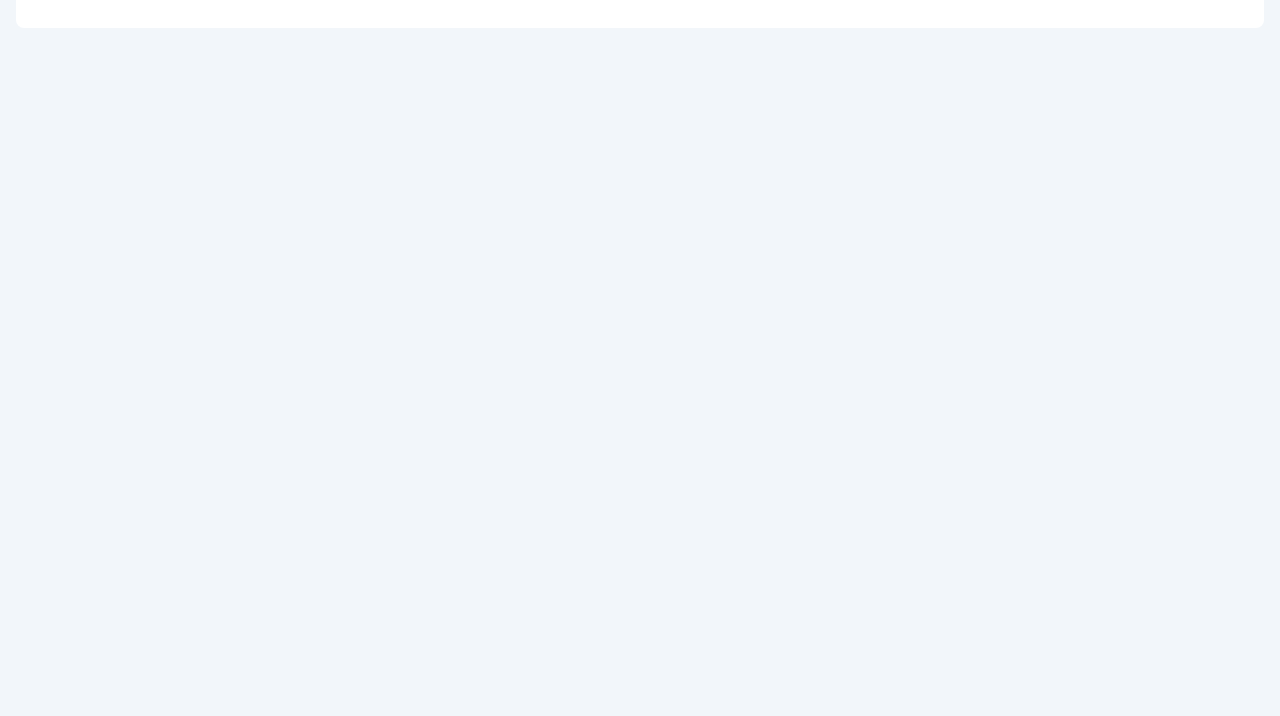
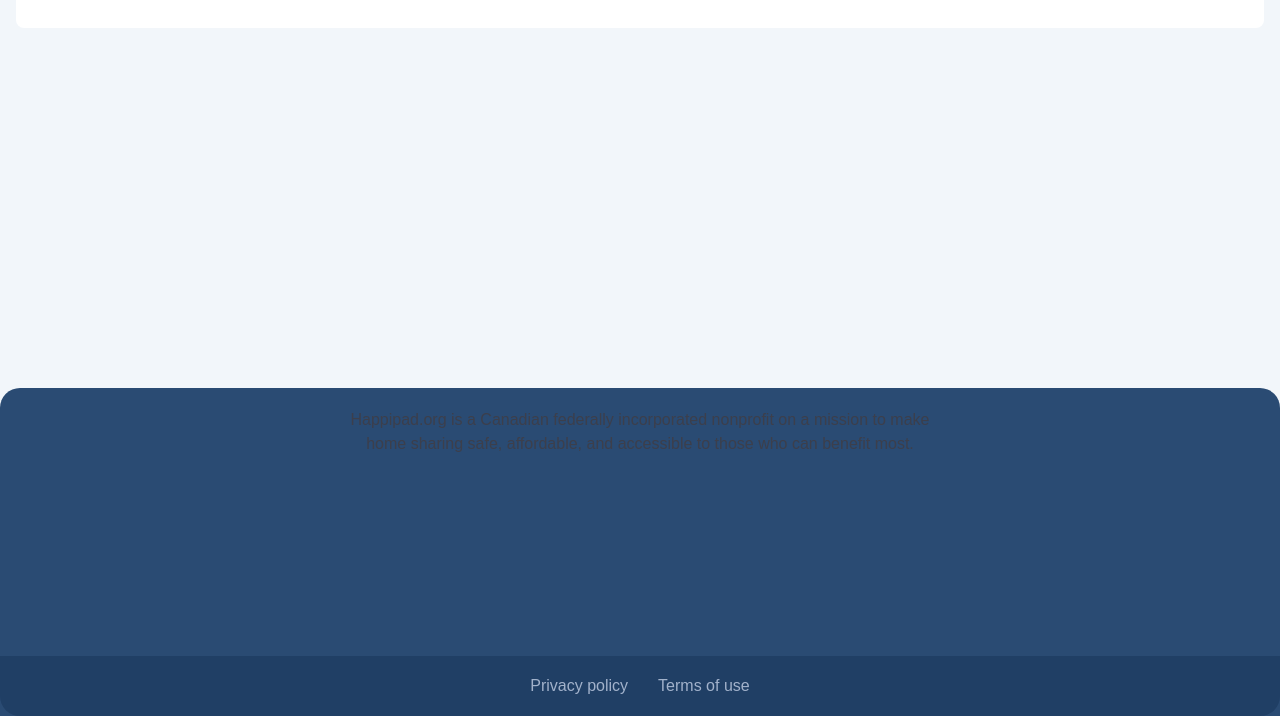
Before and after one commit to Ollievakh/happicover-a, a plain HTML site: page index.html in a window 1280 px wide. Shown: the part 772-1488 px from the top of the page. Before the commit the page ends 832 px from the top, so only its background shows below. Drawn offline with nearby package versions, Linux system fonts and the light colour scheme; a web font is replaced by a local one.

Commit message:
Add files via upload

```diff
--- a/index.html
+++ b/index.html
@@ -407,5 +407,51 @@
             loginPopup.classList.add('hidden');
         });
     </script>
-</body>
+<footer style="
+  position: relative;
+  background-color: #2A4B73;
+  color: #D7DCE4;
+  padding: 20px;
+  padding-bottom: 80px; /* space for bottom container */
+  text-align: center;
+  border-top-left-radius: 20px;
+  border-top-right-radius: 20px;
+  font-size: 16px;
+  font-family: Arial, sans-serif;
+  margin-top: 328px;
+  min-height: 328px;
+  box-sizing: border-box;
+">
+  <div style="margin-bottom: 20px; max-width: 600px; margin-left: auto; margin-right: auto;">
+    Happipad.org is a Canadian federally incorporated nonprofit on a mission to make home sharing safe, affordable, and accessible to those who can benefit most.
+  </div>
+  <div style="
+    position: absolute;
+    bottom: 0;
+    left: 0;
+    right: 0;
+    height: 60px;
+    background-color: #203F65;
+    display: flex;
+    justify-content: center;
+    align-items: center;
+    gap: 30px;
+    border-bottom-left-radius: 20px;
+    border-bottom-right-radius: 20px;
+  ">
+    <a href="/privacy-policy" style="
+      color: #A2B2CB;
+      font-size: 16px;
+      font-family: 'Nexa Regular', sans-serif;
+      text-decoration: none;
+    ">Privacy policy</a>
+    <a href="/terms-of-use" style="
+      color: #A2B2CB;
+      font-size: 16px;
+      font-family: 'Nexa Regular', sans-serif;
+      text-decoration: none;
+    ">Terms of use</a>
+  </div>
+</footer>
+
 </html>
```
